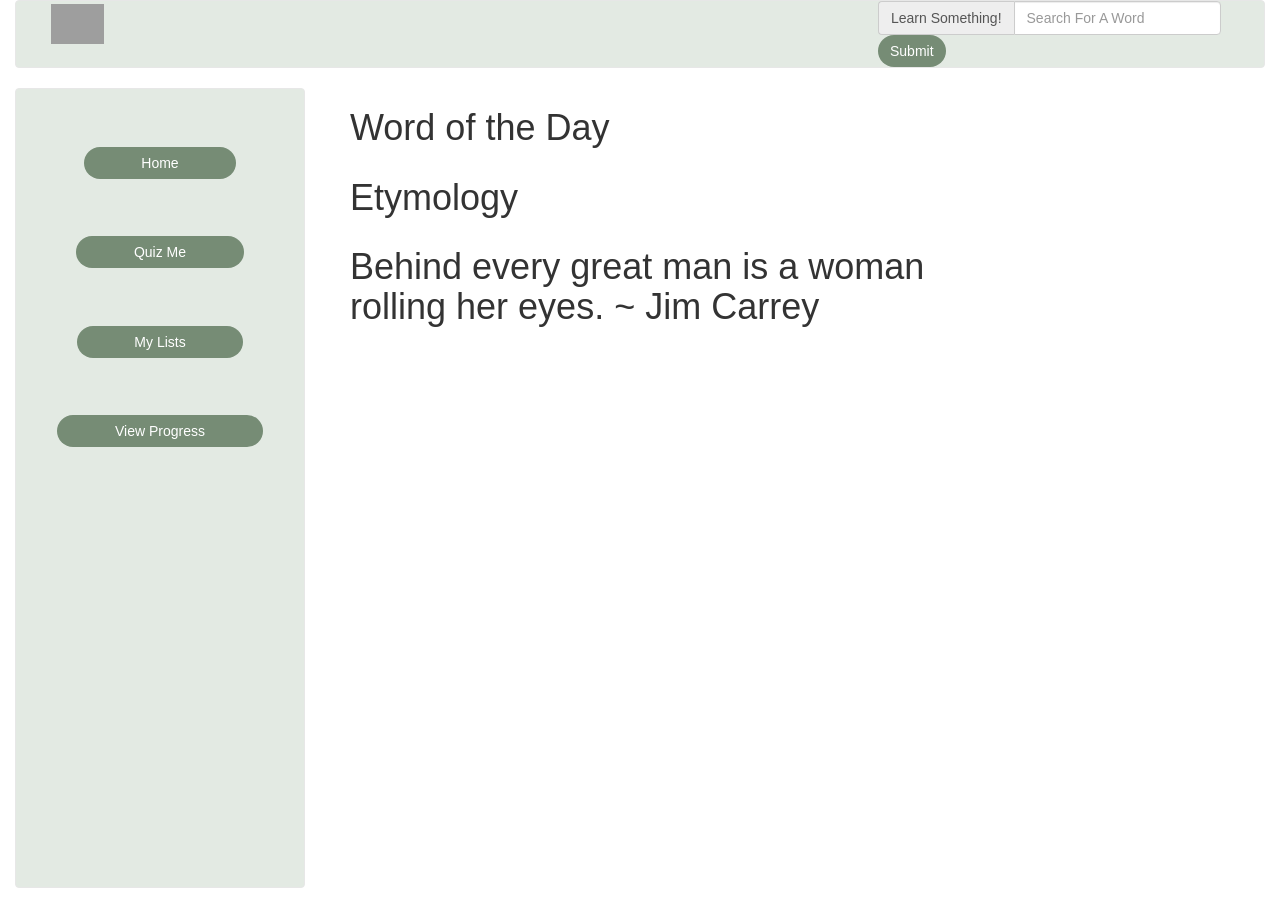
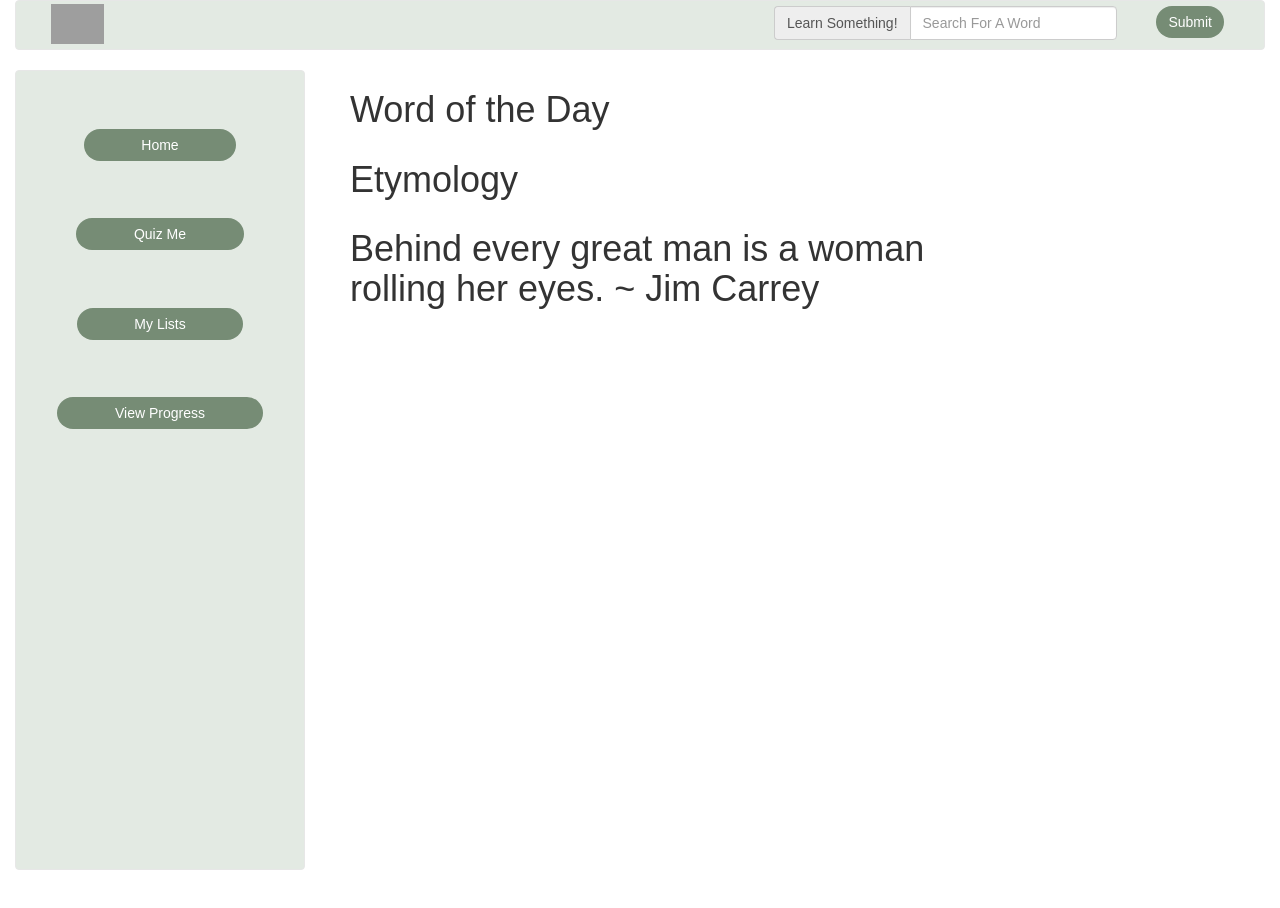
Before and after one commit to CaseyTM/WordWorms, a React (Create React App) app: page / in a window 1280 px wide. Built offline with nearby package versions, Linux system fonts and the light colour scheme; grey boxes are pictures that could not be loaded.

Commit message:
more styling

```diff
--- a/src/Components/App.css
+++ b/src/Components/App.css
@@ -91,3 +91,11 @@ nav img{
   font-weight: 300;
   font-size: 40px;
 }
+.navbar-right{
+  margin-top: 5px;
+}
+
+.navbar-right .btn{
+  margin-right: 40px;
+  margin-top: 0px;
+}
--- a/src/Components/BootstrapNavBar.js
+++ b/src/Components/BootstrapNavBar.js
@@ -33,7 +33,7 @@ class BootstrapNavBar extends Component{
 						<img src="http://www.clipartkid.com/images/8/cute-bookworm-svg-cut-file-cute-bookworm-clipart-free-svgs-free-svg-LMlbUC-clipart.png" />
 
 
-						<form onSubmit={this.handleSearchSubmit} className="navbar-right col-sm-4 form-inline">
+						<form onSubmit={this.handleSearchSubmit} className="navbar-right col-sm-5 form-inline">
 							<div className="form-group">
 								<div className="input-group">
 									<div className="input-group-addon">Learn Something!</div>
@@ -41,7 +41,7 @@ class BootstrapNavBar extends Component{
 								</div>
 							</div>
 
-							<button type="submit" className="btn btn-primary"> Submit </button>
+							<button type="submit" className="btn btn-primary navbar-right"> Submit </button>
 						</form>
 
 
```
